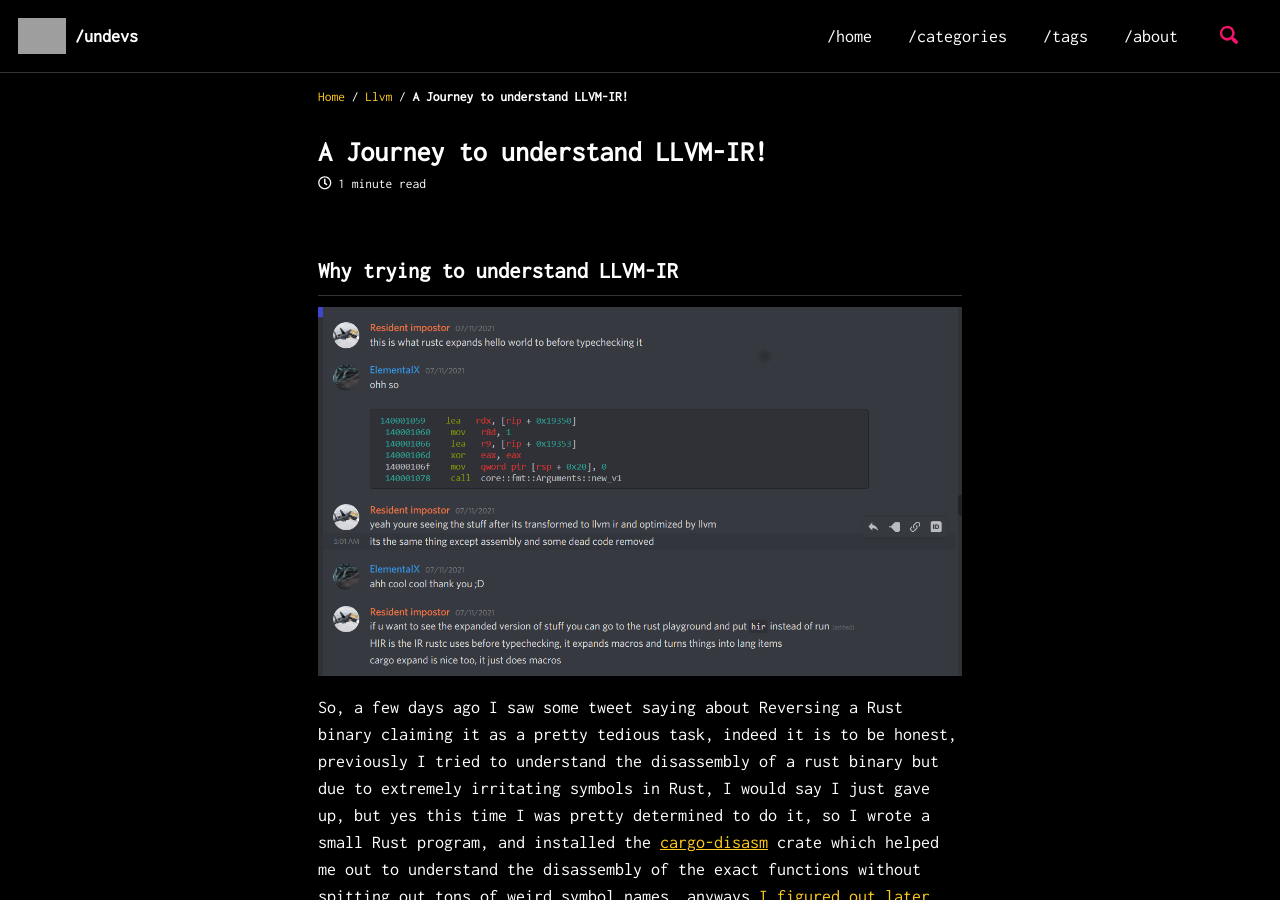
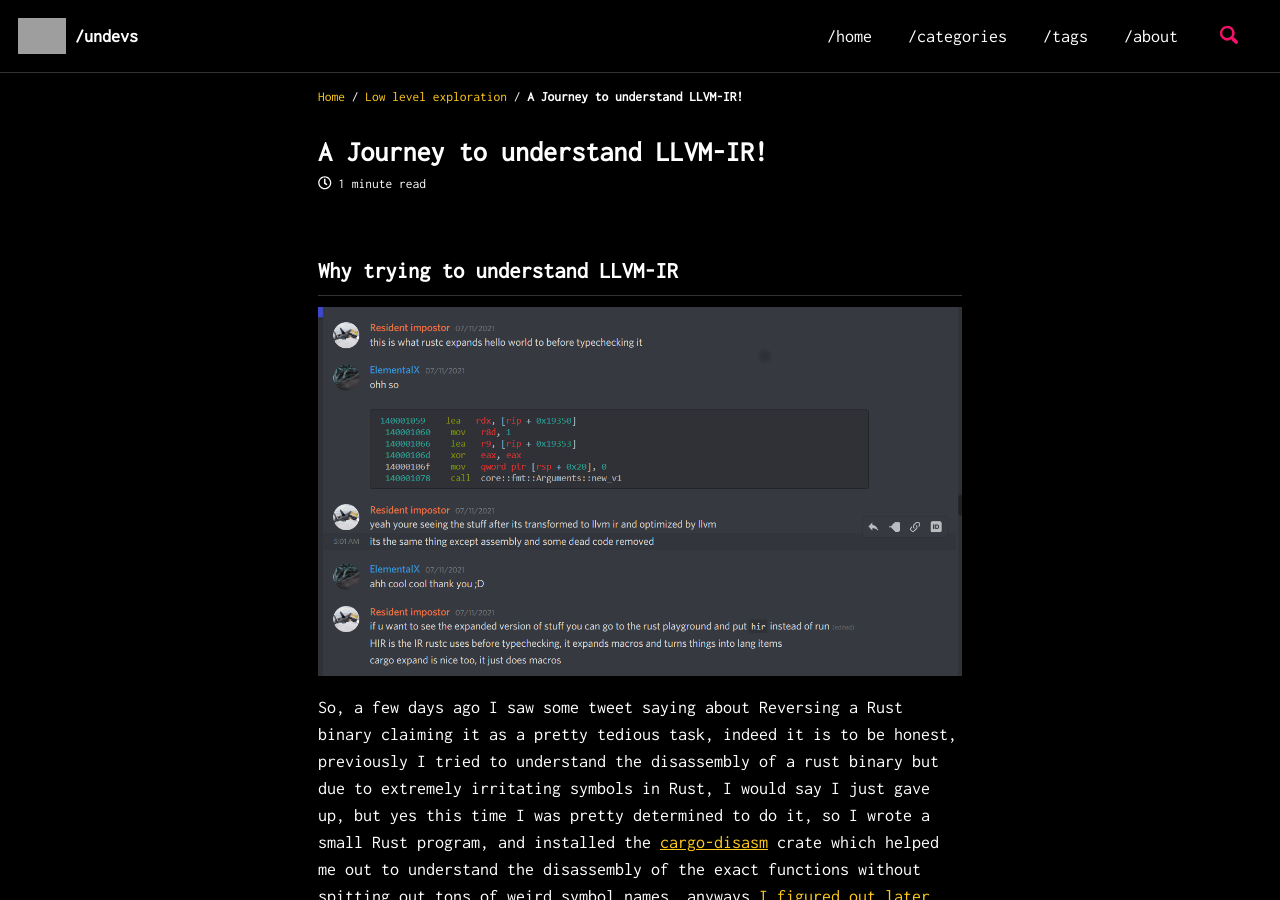
Before and after one commit to un-devs/un-devs.github.io, a Jekyll site: the page built from _posts/2021-07-16-journey-to-understanding-llvm-ir.md, in a window 1280 px wide and 900 px high. Built offline with Jekyll 4.4.1, drawn with Linux system fonts in a browser that asks for light colours; cached includes are drawn as plain includes; some of the changed text lies outside the part shown; grey boxes are pictures that could not be loaded.

Commit message:
Update 2021-07-16-journey-to-understanding-llvm-ir.md

```diff
--- a/_posts/2021-07-16-journey-to-understanding-llvm-ir.md
+++ b/_posts/2021-07-16-journey-to-understanding-llvm-ir.md
@@ -6,7 +6,7 @@ author: "ElementalX"
 tags:
 - LLVM-IR
 categories:
-- llvm
+- low-level-exploration
 ---
 
 ## Why trying to understand LLVM-IR
```
